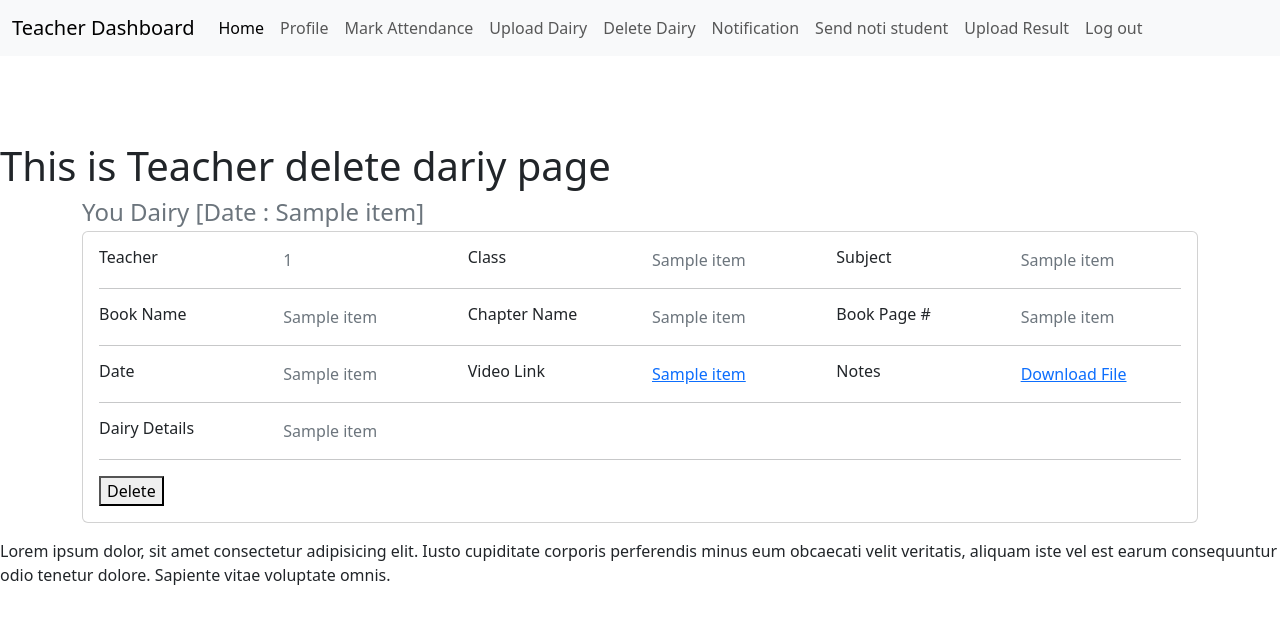
After one commit to AbdulBaseer7896/E-schooly, a Flask app: template templates/teacher_URLs/delete_dairy.html in a window 1280 px wide. The commit adds this page. Shown: the top 624 px of the page. Run offline with Flask 3, Linux system fonts and the light colour scheme; the template is opened without the code that fills it: most values are stand-ins (such as "Sample title", 1, 10 or a date in 2020); some libraries are stand-ins or nearby versions.

Commit message:
till now the teacher is able to delete its own send dairy. Now start work at delete notifications

```diff
--- a/controller/student_controls.py
+++ b/controller/student_controls.py
@@ -49,7 +49,6 @@ def student_dairy():
     result_dict = eval(result)
     print("This is result dict ", result_dict)
     dairy = obj.take_student_dairy_data(result_dict)
-    dairy.reverse()
     print("This is result as you see = " , dairy)
     return render_template('student_URLs/student_dairy.html' , dairy = dairy , data = data)
 
--- a/model/student_model.py
+++ b/model/student_model.py
@@ -5,6 +5,7 @@ from flask import make_response, render_template
 from sqlalchemy import create_engine, text
 import os
 import mysql.connector
+
 
 
 class student_model():
@@ -48,7 +49,7 @@ class student_model():
                 query1 = text(f"SELECT class FROM  student_information WHERE name = '{data[0][0]}';")
                 result = conn.execute(query1).fetchall()
             if result:
-                query2 = text(f"SELECT * FROM  teacher_class_period WHERE class_name = '{result[0][0]}';")
+                query2 = text(f"SELECT * FROM  teacher_class_period WHERE class_name = '{result[0][0]}' ORDER BY dairy_date DESC;")
                 dairy = conn.execute(query2).fetchall()
                 print("This is the dairy of the student = " ,dairy)
                 return dairy
--- /dev/null
+++ b/templates/teacher_URLs/delete_dairy.html
@@ -0,0 +1,140 @@
+{% extends 'teacher_URLs/teacher_temp.html' %}
+
+
+{% block title %}
+Teacher | Delete Dairy
+{% endblock title %}
+
+{% block mainbody %}
+
+
+
+<h1> This is Teacher delete dariy page</h1>
+
+
+
+<div class="container">
+    {% for item in dariy_data %}
+
+    <div class="main-body">
+        <div class="row gutters-sm">
+            <h4 class="text-secondary mb-1">You Dairy [Date : {{item[6]}}]</h4>
+
+            <div class="col-md-12">
+                <div class="card mb-3">
+                    <div class="card-body">
+                        <div class="row">
+                            <div class="col-sm-2">
+                                <h6 class="mb-0">Teacher</h6>
+                                </div>
+                                <div class="col-sm-2 text-secondary">
+                                    {{item[0]}}
+                                </div>
+
+                                <div class="col-sm-2">
+                                    <h6 class="mb-0">Class</h6>
+                                </div>
+                                <div class="col-sm-2 text-secondary">
+                                    {{item[1]}}
+                                </div>
+                                <!-- <hr> -->
+                                <!-- <div class="row"> -->
+                                    <div class="col-sm-2">
+                                        <h6 class="mb-0">Subject</h6>
+                                </div>
+                                <div class="col-sm-2 text-secondary">
+                                    {{item[2]}}
+                                </div>
+                                <!-- </div> -->
+                            </div>
+                            <hr>
+                            <div class="row">
+                                <div class="col-sm-2">
+                                    <h6 class="mb-0">Book Name</h6>
+                                </div>
+                                <div class="col-sm-2 text-secondary">
+                                    {{item[3]}}
+                                </div>
+                                <!-- </div>
+                                    <hr>
+                                    <div class="row"> -->
+                                        <div class="col-sm-2">
+                                            <h6 class="mb-0">Chapter Name</h6>
+                                        </div>
+                                        <div class="col-sm-2 text-secondary">
+                                            {{item[4]}}
+                                        </div>
+                                        <!-- </div>
+                                            <hr>
+                                            <div class="row"> -->
+                                                <div class="col-sm-2">
+                                                    <h6 class="mb-0">Book Page #</h6>
+                                                </div>
+                                <div class="col-sm-2 text-secondary">
+                                    {{item[5]}}
+                                </div>
+                            </div>
+                            <hr>
+                            <div class="row">
+                                <div class="col-sm-2">
+                                    <h6 class="mb-0">Date</h6>
+                                </div>
+                                <div class="col-sm-2 text-secondary">
+                                    {{item[6]}}
+                                </div>
+                                <!-- </div>
+                                    <hr>
+                                    <div class="row"> -->
+                                        <div class="col-sm-2">
+                                            <h6 class="mb-0">Video Link</h6>
+                                        </div>
+                                        <div class="col-sm-2 text-secondary">
+                                            <a href="">{{item[7]}}</a>
+                                </div>
+                                <!-- </div> -->
+                                <!-- <hr>
+                                    <div class="row"> -->
+                                        <div class="col-sm-2">
+                                            <h6 class="mb-0">Notes</h6>
+                                        </div>
+                                        <div class="col-sm-2 text-secondary">
+                                            {% if item[8] == None %}
+                                            <a href="#" > No Download File Attached</a>
+                                            {% endif  %}
+                                            {% if item[8] != None %}
+                                            <a href="/static/{{item[8]}}" download>Download File</a>
+                                            {% endif  %}
+                                        </div>
+                                    </div>
+                            <hr>
+                            <div class="row">
+                                <div class="col-sm-2">
+                                    <h6 class="mb-0">Dairy Details</h6>
+                                </div>
+                                <div class="col-sm-10 text-secondary">
+                                    {{item[9]}}
+                                </div>
+                            </div>
+                            <hr>
+                            <div class="row">
+
+
+                                <form action="{{ url_for('delete_dairy' ) }} " method="post">
+                                    <input type="hidden" name="delete_information" value= "{{ item }}">
+                                    <button type="submit">Delete</button>
+                                </form>
+
+                            </div>
+                        </div>
+                    </div>
+                </div>
+
+
+
+        </div>
+    </div>
+        {% endfor %}
+    </div>
+
+<p>Lorem ipsum dolor, sit amet consectetur adipisicing elit. Iusto cupiditate corporis perferendis minus eum obcaecati velit veritatis, aliquam iste vel est earum consequuntur odio tenetur dolore. Sapiente vitae voluptate omnis.</p>
+{% endblock mainbody %}
--- a/templates/teacher_URLs/teacher_temp.html
+++ b/templates/teacher_URLs/teacher_temp.html
@@ -30,6 +30,7 @@
                         <a class="nav-link" href="{{ url_for('teacher_profile') }}?data={{ data }}">Profile</a>
                         <a class="nav-link" href="{{ url_for('student_attendance') }}?data={{ data }}">Mark Attendance</a>
                         <a class="nav-link" href="{{ url_for('upload_dairy')}}?data={{ data }}">Upload Dairy</a>
+                        <a class="nav-link" href="{{ url_for('delete_dairy')}}?data={{ data }}">Delete Dairy</a>
                         <a class="nav-link" href="{{ url_for('notification_for_teacher')}}?data={{ data }}">Notification</a>
                         <a class="nav-link" href="{{ url_for('send_notification_to_student')}}?data={{ data }}">Send noti student</a>
                         <a class="nav-link" href="{{ url_for('upload_result') }}?data={{ data }}">Upload Result</a>
```
Also changed, not shown: controller/teacher_controller.py (+24 -0 lines), model/teacher_model.py (+40 -1 lines), templates/principal_URLs/delete_nofitication_principal.html (added, +19 -0 lines), templates/teacher_URLs/teacher_dashboard.html (+9 -1 lines), controller/principal_controller.py (line endings or trailing spaces), 2 other files.
